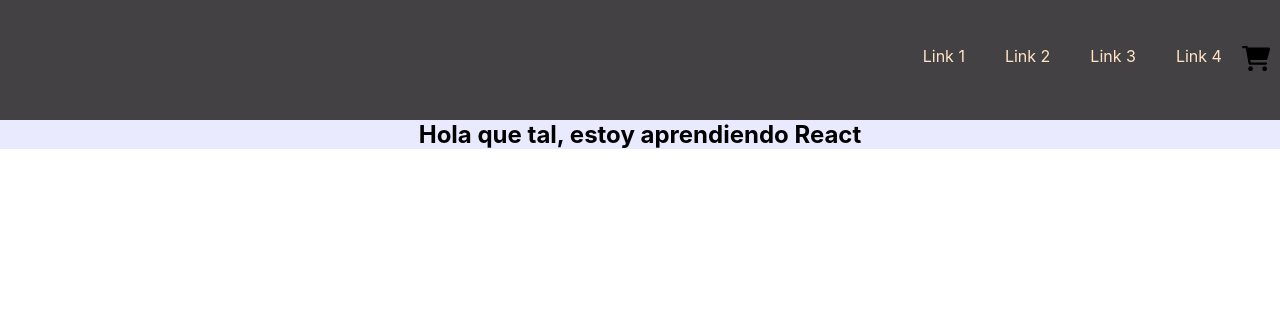
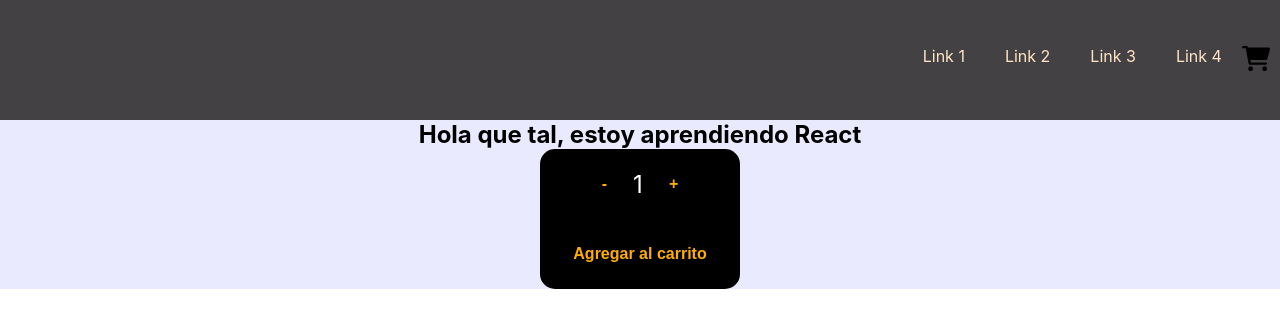
Before and after one commit to NorbertoRubulotta/cursoReact, a React (Create React App) app: page / in a window 1280 px wide. Shown: the top 328 px of the page. Built offline with nearby package versions, Linux system fonts and the light colour scheme.

Commit message:
Se agrega contador para desafio

```diff
--- a/src/App.jsx
+++ b/src/App.jsx
@@ -1,13 +1,18 @@
 import './App.css';
+import ItemCount from './components/ItemCount';
 import NavBar from './components/NavBar';
 import ItemListContainer from './containers/ItemListContainer';
 
 function App() {
+  const handleAdd = (count) => {
+    alert(`Agregaste ${count} productos`);
+  };
+
   return (
     <div className="app">
       <NavBar/>
       <ItemListContainer greeting ='Hola que tal, estoy aprendiendo React'/>
-
+  <ItemCount handleAdd={handleAdd} />
     </div>
   );
 }
--- /dev/null
+++ b/src/components/ItemCount/index.jsx
@@ -0,0 +1,35 @@
+import React from 'react'
+import { useState } from 'react';
+import './styles.css';
+const ItemCount = ({ handleAdd }) => {
+    const initial = 1;
+    const stock = 10;
+
+    const [count, setCount] = useState(initial);
+
+
+    const onAdd = (number) => {
+        setCount(count + number);
+
+    };
+
+    /* const onDecrement = () => {
+
+    } */
+
+
+    return (
+        <div className="count-container">
+            <div className="flex-row flex-center">
+            <button className="btn" onClick={() => onAdd(-1)} disabled={count === initial ? true : null}>-</button>
+            <p>{count} </p>
+            <button className="btn" onClick={() => onAdd(+1)} disabled={count === stock ? true : null}>+</button>
+            </div>
+            <button className="btn" onClick={() => handleAdd(count)}
+                disabled={stock === 0 ? true : null}> Agregar al carrito</button>
+
+        </div>
+    )
+}
+
+export default ItemCount
--- /dev/null
+++ b/src/components/ItemCount/styles.css
@@ -0,0 +1,42 @@
+.btn
+{border-radius: 0.5rem;
+  padding: 1rem;
+  margin: .5rem;
+  display: inline;
+  font-weight: bold;
+  text-align: center;
+  text-decoration: none;
+  color: #ffad05;
+  background-color: black;
+  font-size: 1rem;
+  border-color: transparent;
+  transition: border-color 400ms ease, background-color 400ms ease,
+ color 400ms ease; }
+ .btn:hover{
+    color: #000000;
+    background-color: #ffad05;
+    cursor: pointer;
+    transition: border-color 400ms ease, background-color 400ms ease,
+ color 400ms ease; }
+
+ .flex-row{
+     display: flex;
+     flex-direction: row;
+ }
+ .flex-center{
+     text-align: center;
+     justify-content: center;
+     align-items: center;
+
+ }
+ .count-container{
+     background-color:black;
+     max-width: 200px;
+     margin: 0 auto;
+     border-radius: 15px;
+ }
+ p{
+     color: white;
+     font-size: 1.5rem;
+     text-align: center;
+ }
--- a/src/components/NavBar/index.jsx
+++ b/src/components/NavBar/index.jsx
@@ -13,8 +13,7 @@ const NavBar = () => {
     <CartWidget/>
 </ul>
 </nav>
-
     )
 }
 
-export default NavBar;
+ export default NavBar;
```
